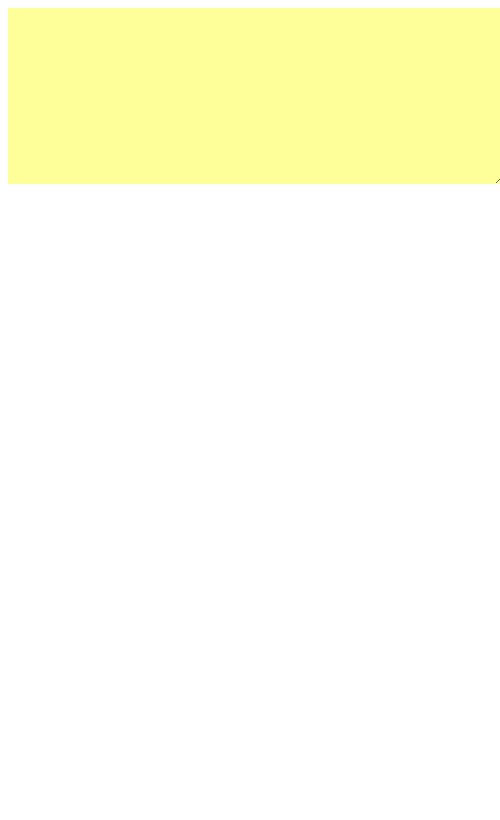
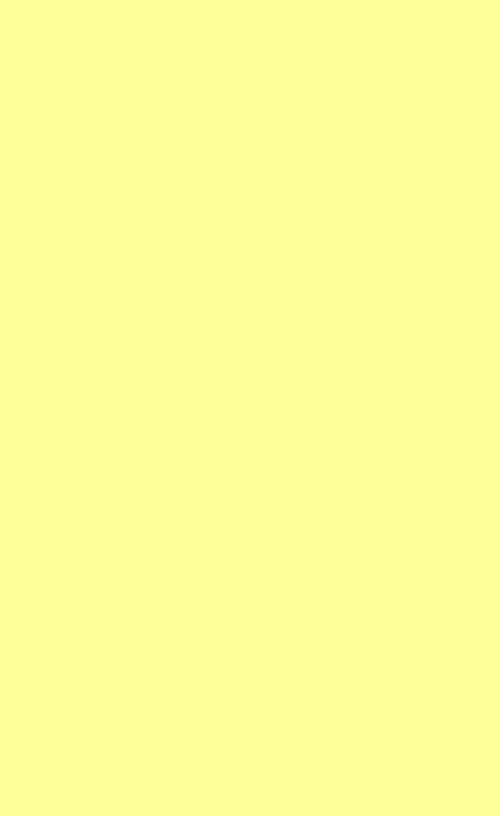
Before and after one commit to spinningarrow/sticky-desk, an Electron app: page index.html in a window 500 px wide. Drawn offline with Linux system fonts and the light colour scheme.

Commit message:
Remove window frame

```diff
--- a/index.html
+++ b/index.html
@@ -4,15 +4,20 @@
 	<meta charset="UTF-8">
 	<title>Sticky Desk</title>
 	<style>
+		body {
+			-webkit-app-region: drag;
+			margin: 0;
+		}
+
 		.note {
 			background: hsl(60, 100%, 80%);
 			border: 0;
 			font-family: inconsolata;
 			font-size: 1em;
-			height: 10em;
+			height: 100vh;
 			line-height: 1.2;
 			padding: 0.5em;
-			width: 30em;
+			width: 100vw;
 		}
 	</style>
 </head>
```
Also changed, not shown: index.js (+2 -5 lines).
